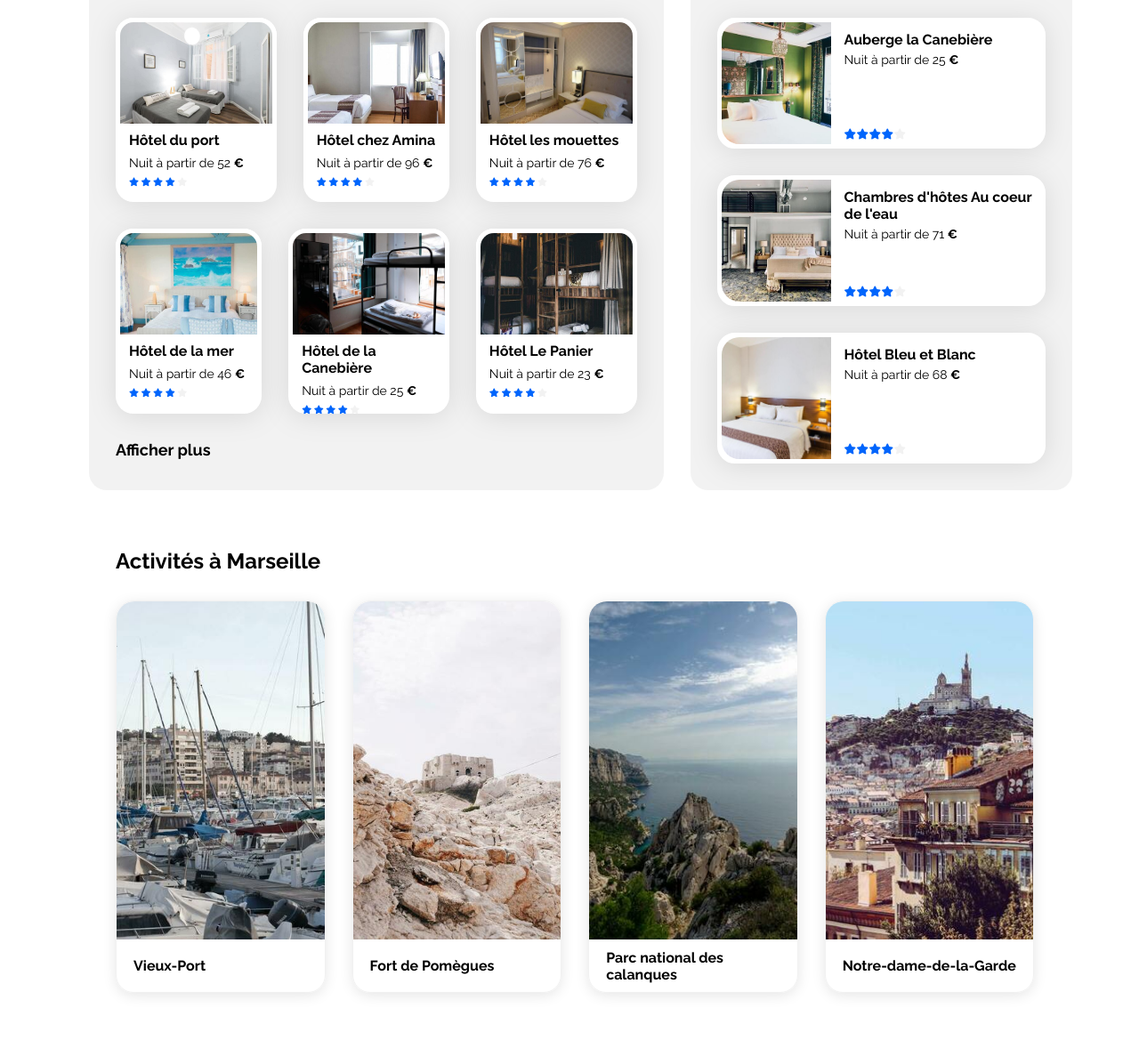
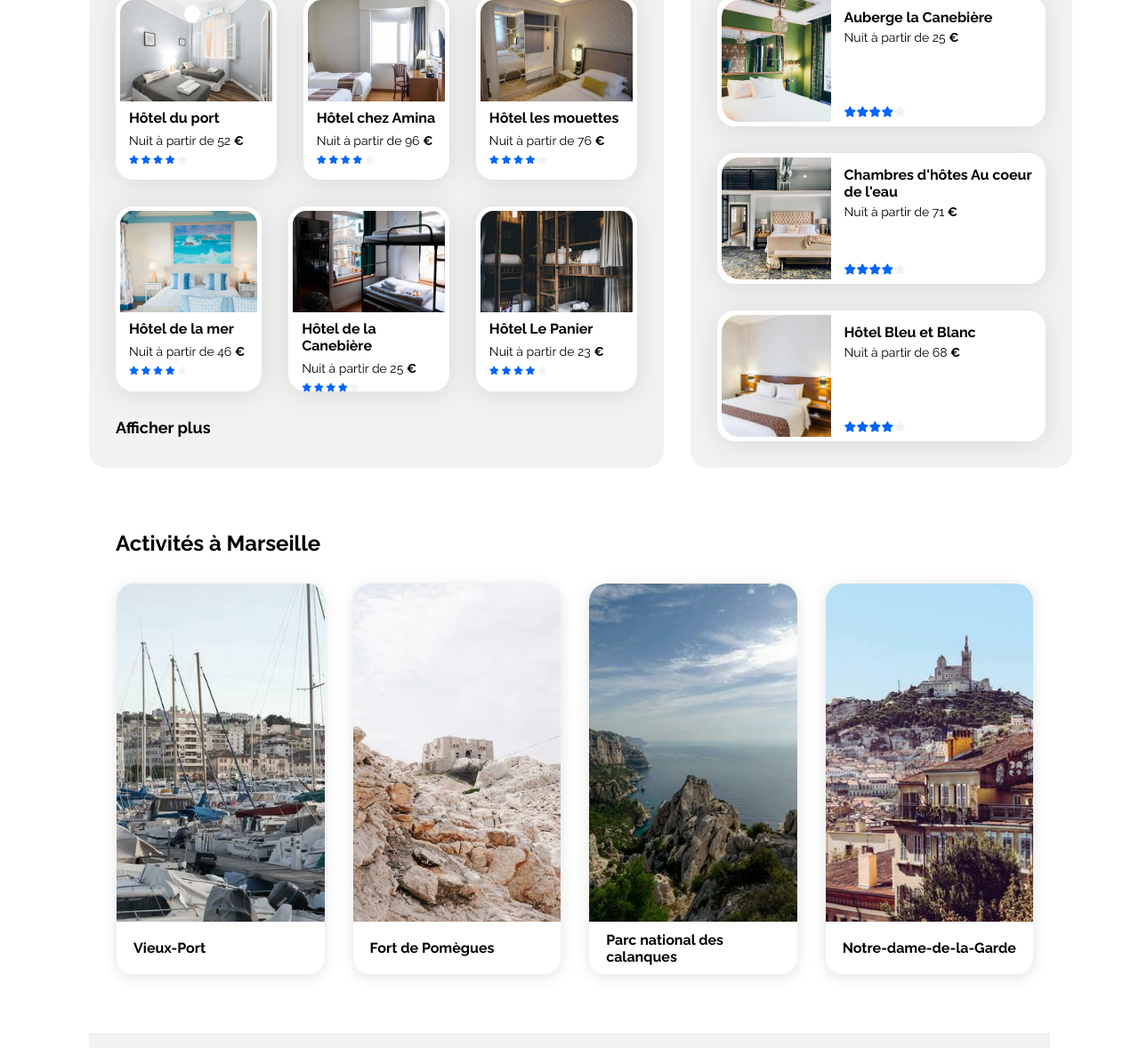
Before and after one commit to MrsBux/Projet-2, a plain HTML site: page index.html in a window 1280 px wide. Shown: the part 493-1671 px from the top of the page at 89% size. Drawn offline with Linux system fonts and the light colour scheme; a web font is replaced by a local one.

Commit message:
fb check

```diff
--- a/css/style.css
+++ b/css/style.css
@@ -58,13 +58,19 @@ figure {
   padding: 0px;
 }
 
+.sections {
+  display: flex;
+  flex-direction: column;
+  gap: 35px;
+}
+
 /**************************** Section 1 du main ***********************************/
 
 .section1-find {
   display: flex;
   flex-direction: column;
   justify-content: flex-start;
-  margin: 30px 50px 0px 50px;
+  margin: 0px 50px 0px 50px;
   gap: 35px;
   width: 93.05%;
 }
@@ -224,7 +230,7 @@ figure {
   flex-direction: row;
   justify-content: space-between;
   gap: 30px;
-  margin: 30px 50px 0px 50px;
+  margin: 0px 50px 0px 50px;
 }
 
 .areas-hebergements-and-populaires {
@@ -427,8 +433,8 @@ figure {
   display: flex;
   flex-direction: column;
   gap: 30px;
-  margin: 35px 50px 0px 50px;
-  padding: 30px;
+  margin: 0px 50px 0px 50px;
+  padding: 35px 30px 30px 30px;
 }
 
 .cards-activities {
--- a/index.html
+++ b/index.html
@@ -41,6 +41,7 @@
       <main>
         <!--Main composé de trois sections-->
 
+        <div class="sections">
           <section class="section1-find">
             <!-- Section 1 composée de cinq élement : un titre, un paragraphe; un formulaire, une liste et un div -->
 
@@ -70,7 +71,9 @@
               <li class="filter-title">Filtres</li>
               <div class="filters">
                 <li class="filter">
-                <i class="fa-sharp fa-solid fa-money-bill-wave logo-filter"></i>
+                  <i
+                    class="fa-sharp fa-solid fa-money-bill-wave logo-filter"
+                  ></i>
                   Économique
                 </li>
                 <li class="filter">
@@ -456,6 +459,7 @@
               </figure>
             </div>
           </section>
+        </div>
       </main>
 
       <footer>
```
Lines whose indentation alone changed are shown as unchanged.
